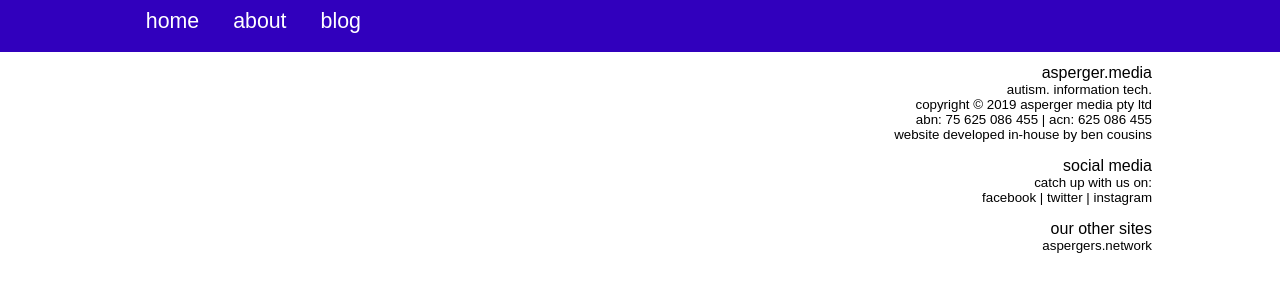
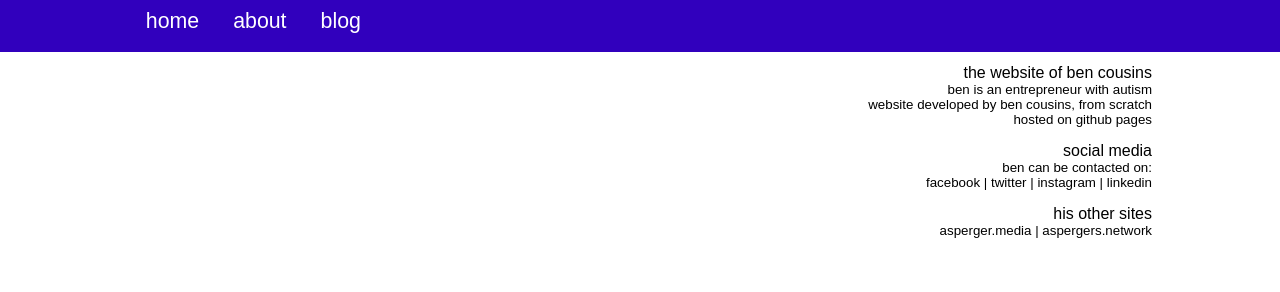
Before and after one commit to s3gunzel/bcousins.github.io, a Jekyll site: the page built from index.html, in a window 1280 px wide, cut to the strip 89-381 px from the top of the page. Built offline with Jekyll 4.4.1, drawn with Linux system fonts in a browser that asks for light colours; some web fonts are replaced.

Commit message:
Footer Edit

```diff
--- a/_layouts/default.html
+++ b/_layouts/default.html
@@ -75,22 +75,23 @@
 			</div>
 			<div id="copyright">
 				<dl>
-					<dt>asperger.media</dt>
-					<dd>autism. information tech.</dd>
-					<dd>copyright © 2019 asperger media pty ltd</dd>
-					<dd>abn: 75 625 086 455 | acn: 625 086 455</dd>
-					<dd>website developed in-house by <a href="//bdc.id.au" target="_new">ben cousins</a></dd>
+					<dt>the website of ben cousins</dt>
+					<dd>ben is an entrepreneur with autism</dd>
+					<dd>website developed by <a href="//bdc.id.au" target="_new">ben cousins</a>, from scratch</dd>
+					<dd>hosted on <a href="">github pages</a></dd>
 
 					<dt class="top-padding">social media</dt>
-					<dd>catch up with us on:</dd>
+					<dd>ben can be contacted on:</dd>
 					<dd>
-						<a href="//fb.me/aspergermedia" target="_new">facebook</a> |
-						<a href="//twitter.com/aspergermedia" target="_new">twitter</a> |
-						<a href="//instagram.com/aspergermedia" target="_new">instagram</a>
+						<a href="//fb.me/s3gunzel" target="_new">facebook</a> |
+						<a href="//twitter.com/s3_gunzel" target="_new">twitter</a> |
+						<a href="//instagram.com/s3_gunzel" target="_new">instagram</a> |
+						<a href="//linkedin.com/altbencousins" target="_new">linkedin</a>
 					</dd>
 
-					<dt class="top-padding">our other sites</dt>
+					<dt class="top-padding">his other sites</dt>
 					<dd>
+						<a href="//asperger.media" target="_new">asperger.media</a> |
 						<a href="//aspergers.network">aspergers.network</a>
 					</dd>
 				</dl>
```
